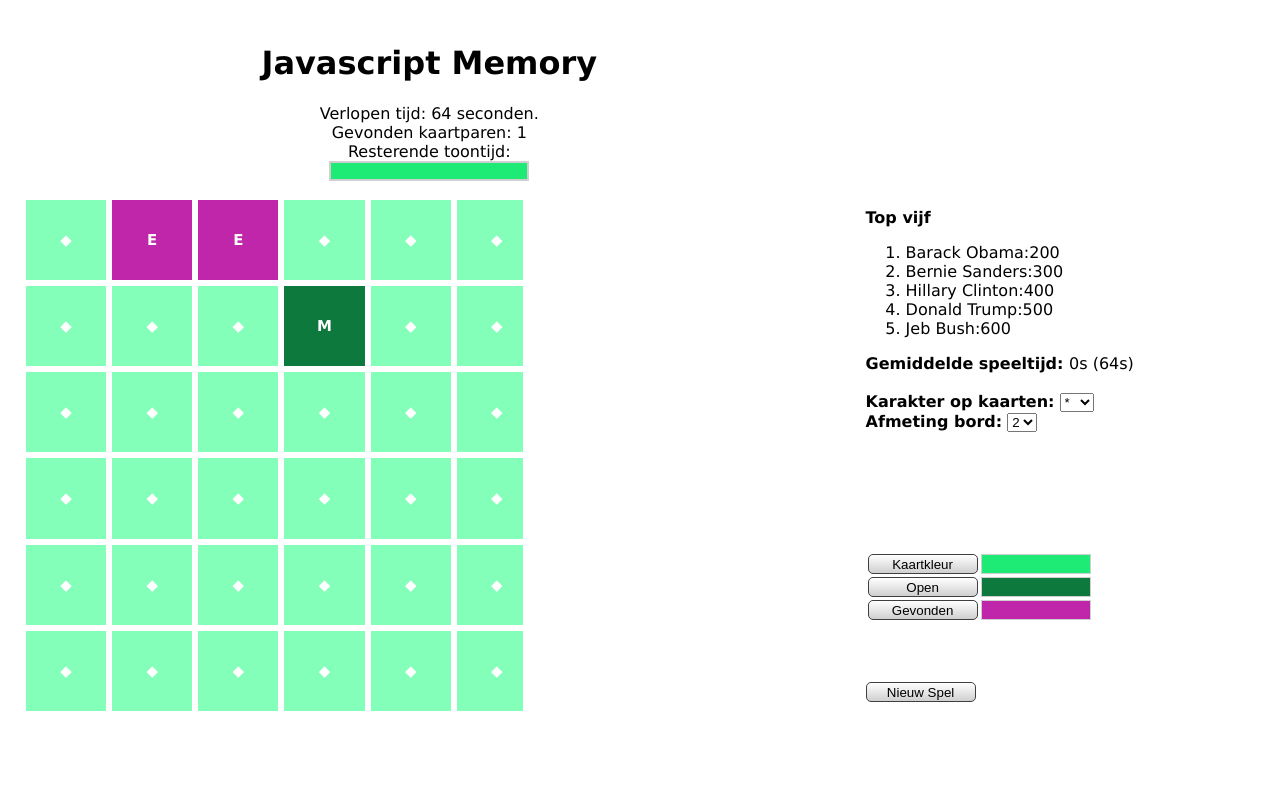
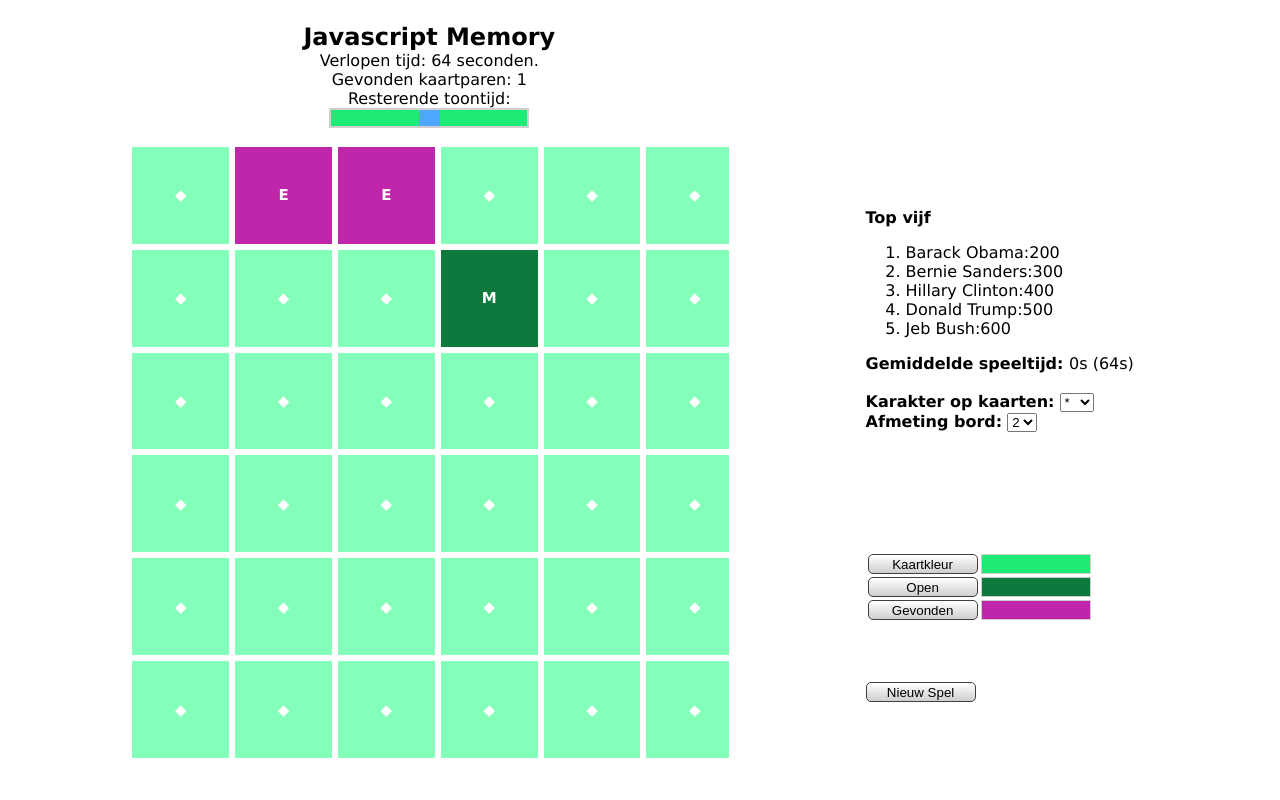
Before and after one commit to Alphalisk/WebtechIII, a PHP site: page /Memory.html in a window 1280 px wide. Run offline with PHP 8.4, Linux system fonts and the light colour scheme.

Commit message:
Maak timer en memorybord gecentreerd.

```diff
--- a/MemoryWeek1/Memory.html
+++ b/MemoryWeek1/Memory.html
@@ -12,18 +12,18 @@
 
     </head>
     <body>
-        <div class="row">
-            <div class="col-8 center">
+        <main>
+            <article class="col-8">
                 <div>
                     <h1 class="center">Javascript Memory</h1>
                     <p class="center">
                         Verlopen tijd: 64 seconden.<br>
                         Gevonden kaartparen: 1<br>
                         Resterende toontijd:<br>
-                        <button class="toontijd"></button>
+                        <div class="toontijd center"><button class="timer"></button></div>
                     </p>
                 </div>
-                <div class="grid-container">
+                <div class="grid-container center">
                     <div class="grid-item">◆</div>
                     <div class="grid-item gevonden">E</div>
                     <div class="grid-item gevonden">E</div>
@@ -61,9 +61,9 @@
                     <div class="grid-item">◆</div>
                     <div class="grid-item">◆</div>
                 </div>
-            </div>
+            </article>
 
-            <div class="col-4 sidebar">
+            <aside class="col-4 sidebar">
                 <b>Top vijf</b>
                 <ol>
                     <li>Barack Obama:200</li>
@@ -105,7 +105,7 @@
                 </table>
                 <div class="whitespace-sm"></div>
                 <td><button class="kleurselectie">Nieuw Spel</button></td>
-            </div>
-        </div>
+            </aside>
+        </main>
     </body>
 </html>
--- a/MemoryWeek1/styles.css
+++ b/MemoryWeek1/styles.css
@@ -5,6 +5,7 @@
     --bordergray: rgb(207, 207, 207);
     --memoryboxgreen: #84ffb9;
     --borderblack: rgb(63, 63, 63);
+    --timerblue:rgb(79, 167, 255);
     --blue: #1e90ff;
     --white: #ffffff;
 }
@@ -13,7 +14,7 @@
     box-sizing: border-box;
   }
 
-  .row::after {
+  main::after {
     content: "";
     clear: both;
     display: table;
@@ -70,19 +71,37 @@
 
 .center {
     text-align: center;
+    margin: 0;
+    position: relative;
+    left: 50%;
+    -ms-transform: translate(-50%);
+    transform: translate(-50%);
 }
 
 .toontijd {
-    padding: 2px;
     background-color: var(--buttongreen);
     width: 200px;
     height: 20px;
     border: 2px solid var(--bordergray);
 }
 
+@keyframes timer {
+    from { width: 0; }
+    to { width: 100%; }
+}
+
+.timer {
+    max-width: 200px;
+    height: 16px;
+    border:none;
+    background-color: var(--timerblue);
+    animation: timer 60s linear infinite;
+}
+
+
 .grid-container {
     display: grid;
-    max-width: 500px;
+    max-width: 600px;
     grid-template-columns: auto auto auto auto auto auto;
     background-color: var(--memoryboxgreen);
 }
@@ -146,8 +165,3 @@
 table {
 border-spacing: 1px;
 }
-
-/* td {
-    padding-bottom: 0.001px;
-    padding-right: 0.001px;
-} */
```
